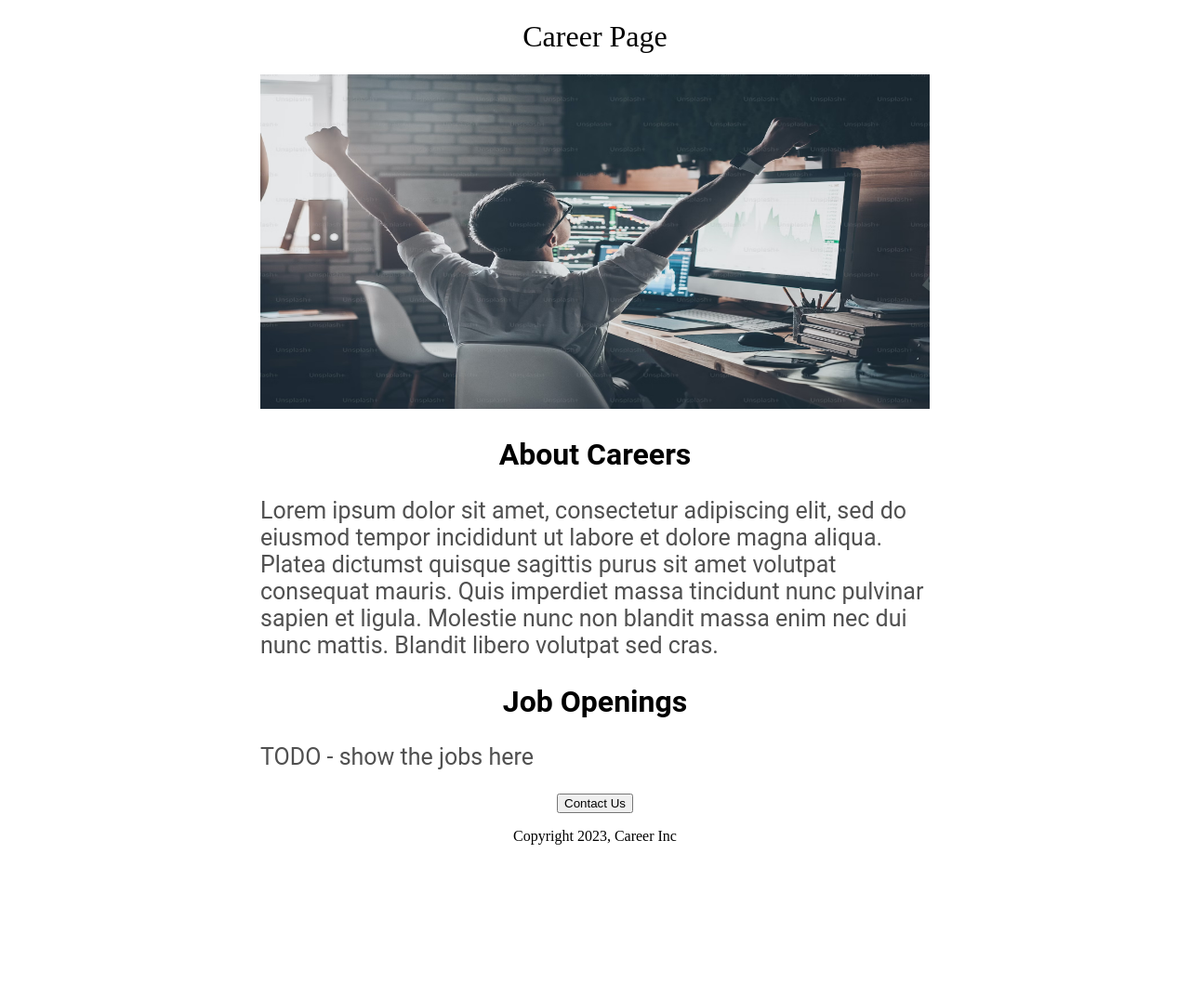
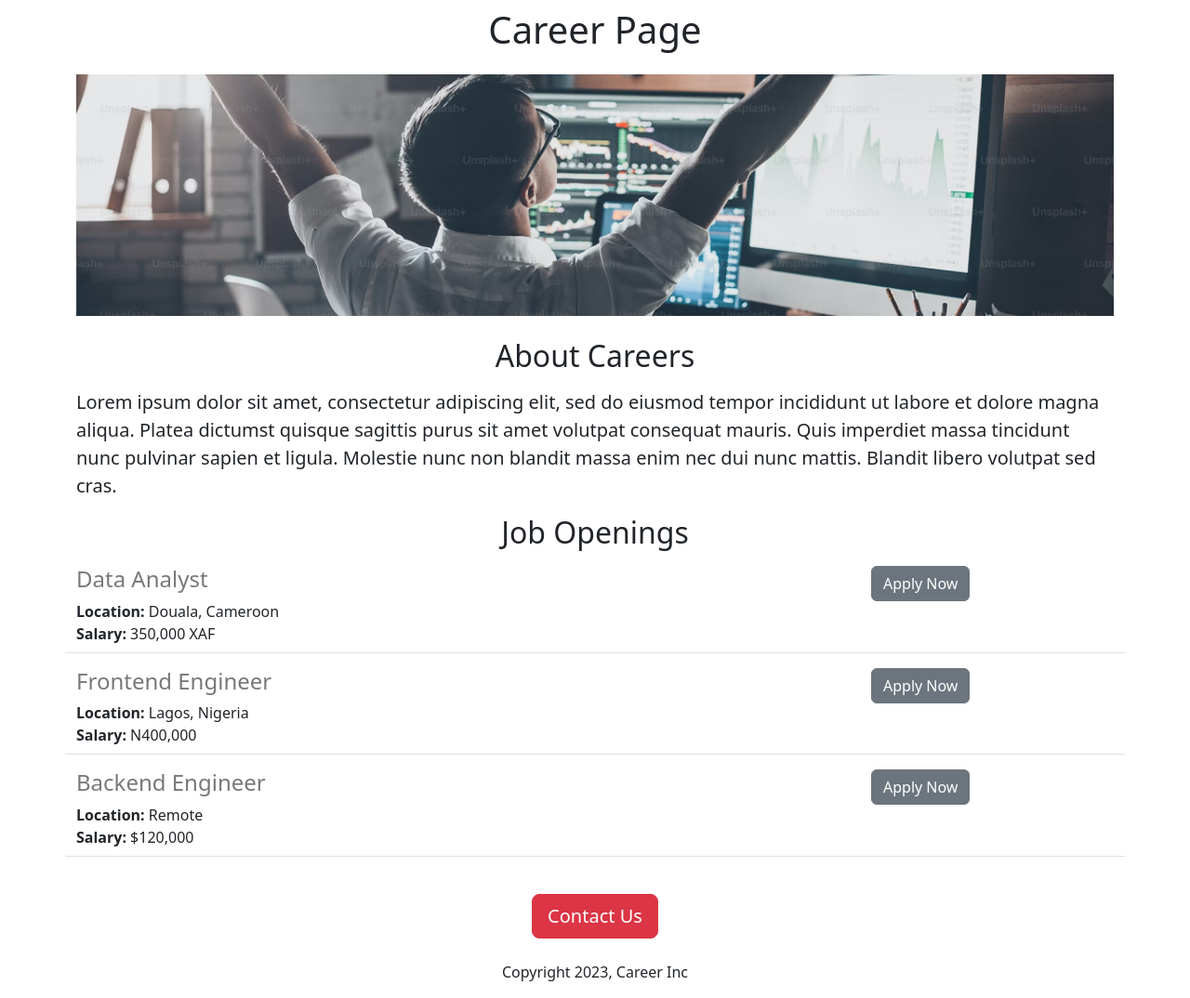
Before and after one commit to trillion2035/career-website-jj-v2, a Flask app: page / in a window 1280 px wide. Shown: the whole page at 93% size. Before the commit the page ends 909 px from the top, so only its background shows below. Run offline with Flask 3, Linux system fonts and the light colour scheme.

Commit message:
added dynamic data and api route

```diff
--- a/main.py
+++ b/main.py
@@ -1,10 +1,36 @@
-from flask import Flask, render_template
+from flask import Flask, render_template, jsonify
 
 app= Flask(__name__)
 
+JOBS= [
+  {
+    'id':1,
+    'title': 'Data Analyst',
+    'location': 'Douala, Cameroon',
+    'salary': '350,000 XAF'
+  },
+   {
+    'id':2,
+    'title': 'Frontend Engineer',
+    'location': 'Lagos, Nigeria',
+    'salary': 'N400,000'
+  },
+  {
+    'id':3,
+    'title': 'Backend Engineer',
+    'location': 'Remote',
+    'salary': '$120,000'
+  },
+]
+
 @app.route("/")
 def hello_career():
-    return render_template('home.html')
+    return render_template('home.html',jobs=JOBS)
+
+@app.route("/api/jobs")
+def list_jobs():
+  return jsonify(JOBS)
+
 
 if __name__ == "__main__":
   app.run(host='0.0.0.0', debug=True)
--- a/templates/home.html
+++ b/templates/home.html
@@ -2,49 +2,36 @@
 <html>
   <head>
     <title>Career website</title>
+    <meta charset="utf-8">
+    <meta name="viewport" content="width=device-width, initial-scale=1">
+        <link href="https://cdn.jsdelivr.net/npm/bootstrap@5.3.1/dist/css/bootstrap.min.css" rel="stylesheet" integrity="sha384-4bw+/aepP/YC94hEpVNVgiZdgIC5+VKNBQNGCHeKRQN+PtmoHDEXuppvnDJzQIu9" crossorigin="anonymous">
+
     <style>
-      h1 {
-        font-size:40px
-        font-family: Roboto;
-        font-weight: normal;
+      #banner {
+        height: 260px;
+        width: 100%;
         object-fit: cover;
-        text-align: center;
-      }
-
-      #banner {
-        width:100%;
-        height: 360px;
-      }
-
-      #container {
-        max-width: 720px;
-        margin: 0 auto 0 auto;
-      }
-
-      h2 {
-        font-family: Roboto;
-        font-size: 32px;
-        text-align: center;
-      }
-
-      .bodytext {
-        font-family: Roboto;
-        color: rgb(80,80,80);
-        font-size: 25px;
       }
     </style>
+
   </head>
   <body>
-    <div id="container">
-      <h1>Career Page</h1>
-      <img id="banner" src="https://career-website-jj--nteffalain.repl.co/static/careerpic.jpg">
-      <h2>About Careers</h2>
-      <p class="bodytext">Lorem ipsum dolor sit amet, consectetur adipiscing elit, sed do eiusmod tempor incididunt ut labore et dolore magna aliqua. Platea dictumst quisque sagittis purus sit amet volutpat consequat mauris. Quis imperdiet massa tincidunt nunc pulvinar sapien et ligula. Molestie nunc non blandit massa enim nec dui nunc mattis. Blandit libero volutpat sed cras.</p>
-      <h2>Job Openings</h2>
-      <p class="bodytext">TODO - show the jobs here</p>
+    <div class="container">
+      <h1 class="text-center mt-2 mb-4">Career Page</h1>
+      <img class="img-fluid" id="banner" src="https://career-website-jj--nteffalain.repl.co/static/careerpic.jpg">
+      <h2 class="text-center mt-4 mb-3">About Careers</h2>
+      <p class="lead">Lorem ipsum dolor sit amet, consectetur adipiscing elit, sed do eiusmod tempor incididunt ut labore et dolore magna aliqua. Platea dictumst quisque sagittis purus sit amet volutpat consequat mauris. Quis imperdiet massa tincidunt nunc pulvinar sapien et ligula. Molestie nunc non blandit massa enim nec dui nunc mattis. Blandit libero volutpat sed cras.</p>
+      <h2 class="text-center mb-3">Job Openings</h2>
+      <p>
+        <div>
+          {% for job in jobs %}
+            {% include 'jobitem.html' %}
+          {% endfor %}
+        </div>
+      </p>
       <div style="text-align: center;">
-        <button>Contact Us</button>
-        <p>Copyright 2023, Career Inc</p>
+        <button type="button" class="btn btn-danger btn-lg mt-4">Contact Us</button>
+        <p class="mt-4">Copyright 2023, Career Inc</p>
       </div>
     </div>
   </body>
--- /dev/null
+++ b/templates/jobitem.html
@@ -0,0 +1,19 @@
+ <div class="border-bottom row" style="margin-bottom: 16px; padding-bottom:8px">
+   <div class="col-9">
+      <h4 style="color: rgb(120,120,120); margin-button=2px;">{{job['title']}}
+      </h4>
+      <div>
+          <b>Location:</b> {{job['location']}}
+      </div>
+      {% if 'salary' in job %}
+      <div>
+          <b>Salary:</b> {{job['salary']}}
+      </div>
+      {% endif %}
+   </div>
+   <div class="col-3">
+     <button type="button" class="btn btn-secondary">Apply Now</button>
+   </div>
+
+
+</div>
```
